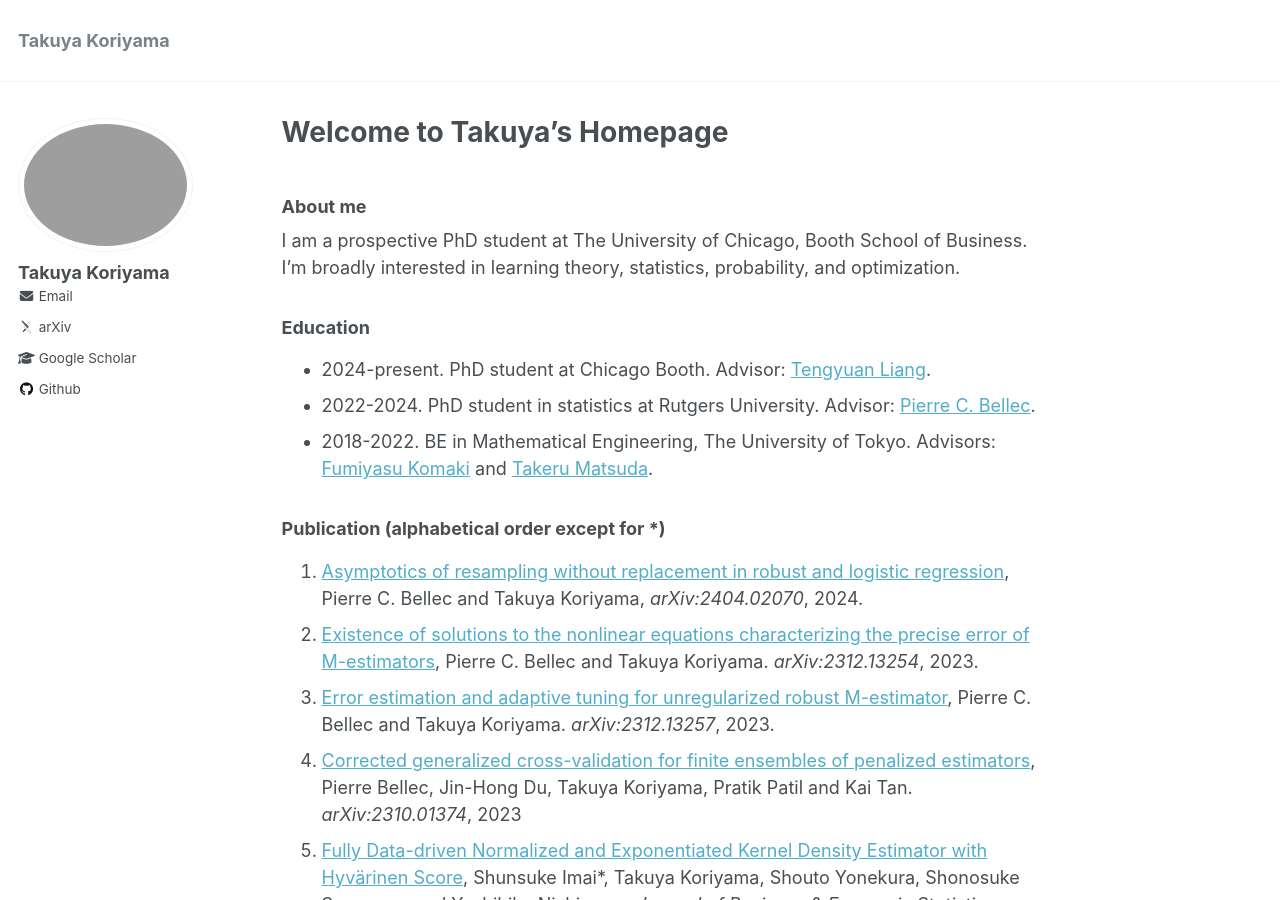
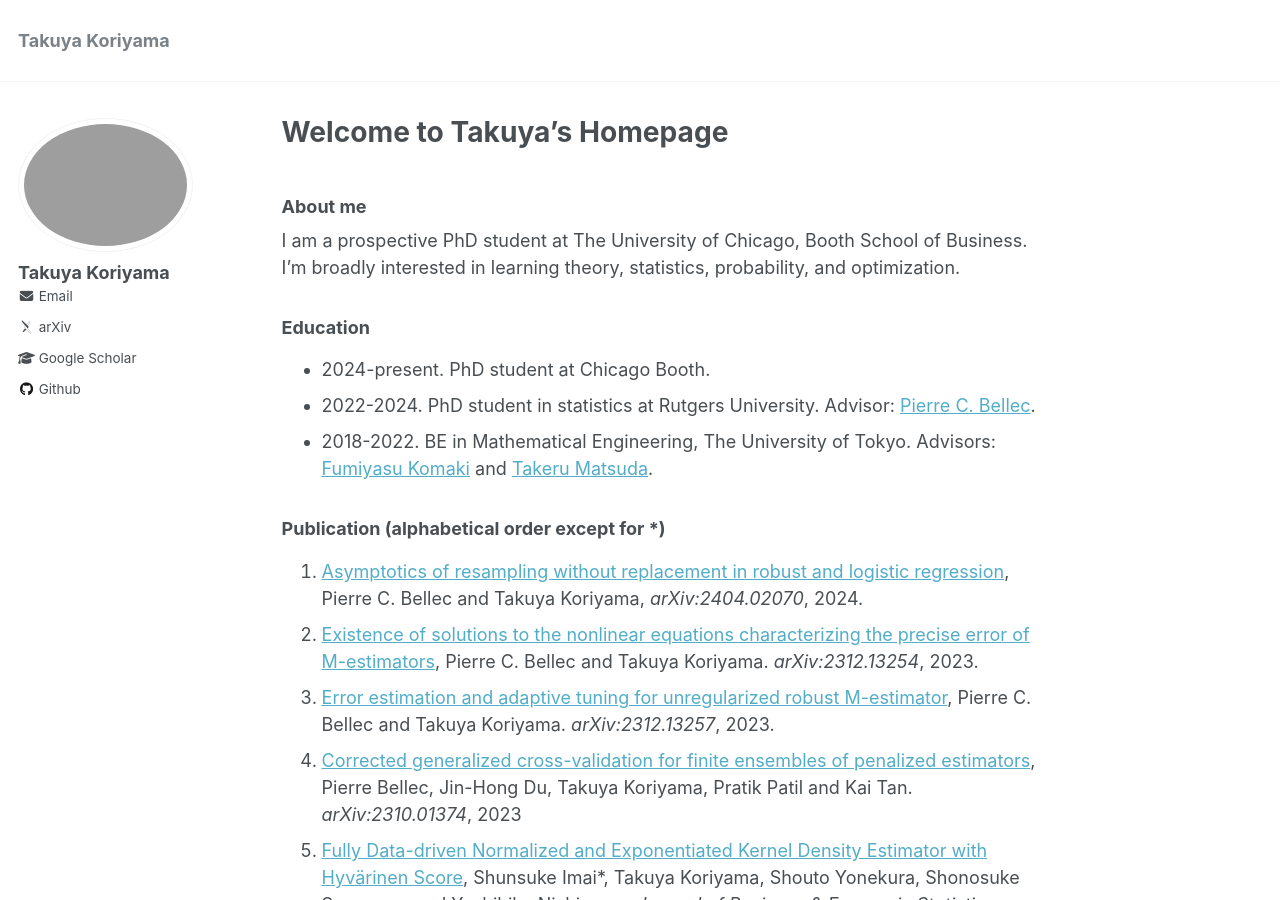
Before and after one commit to TakuyaKoriyama/takuyakoriyama.github.io, a Jekyll site: the page built from _pages/about.md, in a window 1280 px wide and 900 px high. Built offline with Jekyll 4.4.1, drawn with Linux system fonts in a browser that asks for light colours; some web fonts are replaced.

Commit message:
Update about.md

```diff
--- a/_pages/about.md
+++ b/_pages/about.md
@@ -12,7 +12,7 @@ I am a prospective PhD student at The University of Chicago, Booth School of Bus
 I'm broadly interested in learning theory, statistics, probability, and optimization.
 
 ### Education
-* 2024-present. PhD student at Chicago Booth.  Advisor: [Tengyuan Liang](https://tyliang.github.io/).
+* 2024-present. PhD student at Chicago Booth.
 * 2022-2024. PhD student in statistics at Rutgers University. Advisor: [Pierre C. Bellec](https://statweb.rutgers.edu/PCB71/).
 <!-- * 2021-2022. Part-time researcher at RIKEN. Mentor: [Takeru Matsuda](http://www.stat.t.u-tokyo.ac.jp/~t-matsuda/) -->
 * 2018-2022. BE in Mathematical Engineering, The University of Tokyo. Advisors: [Fumiyasu Komaki](http://www.stat.t.u-tokyo.ac.jp/~komaki/index-e.html) and [Takeru Matsuda](http://www.stat.t.u-tokyo.ac.jp/~t-matsuda/).
```
